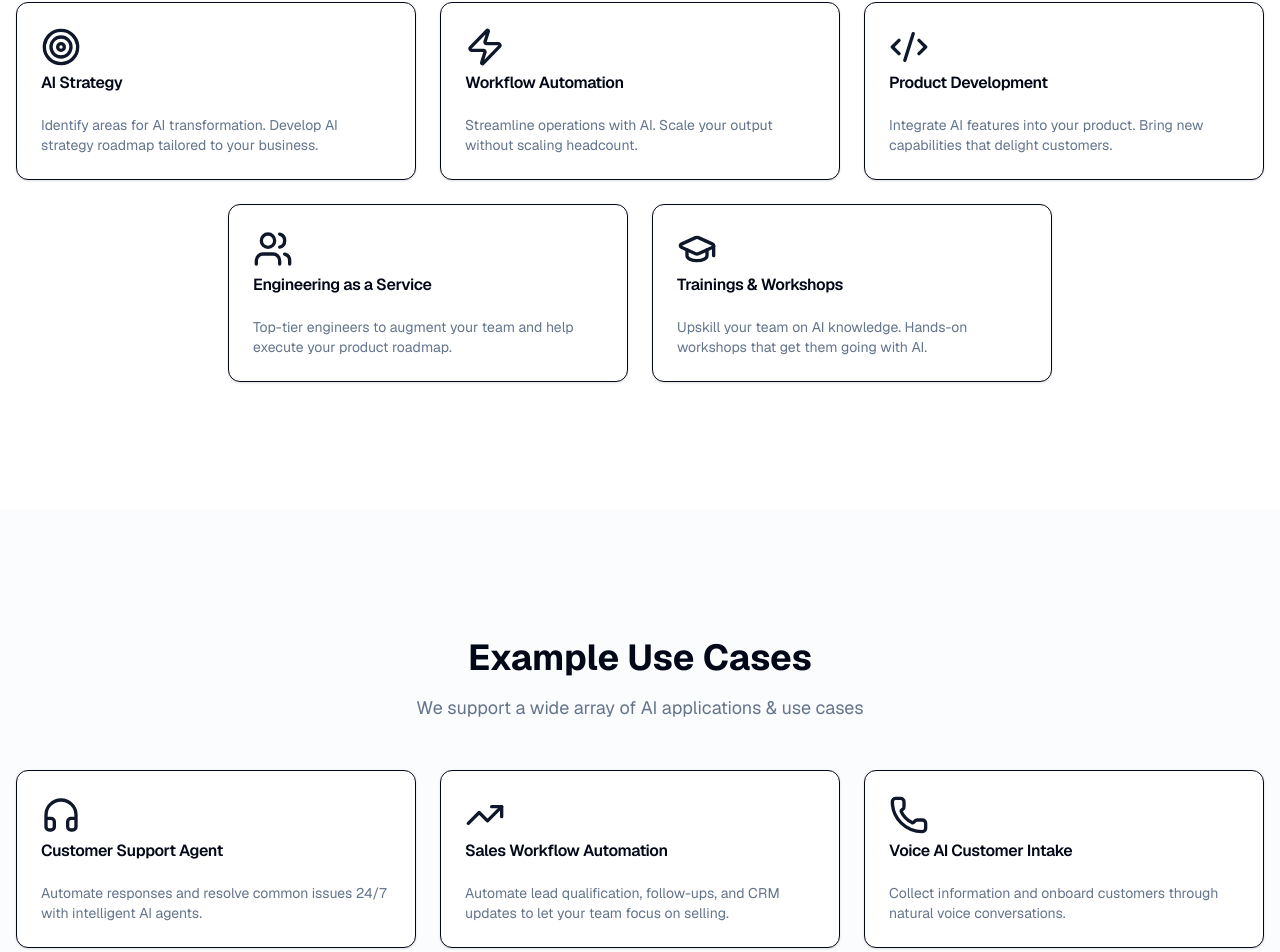
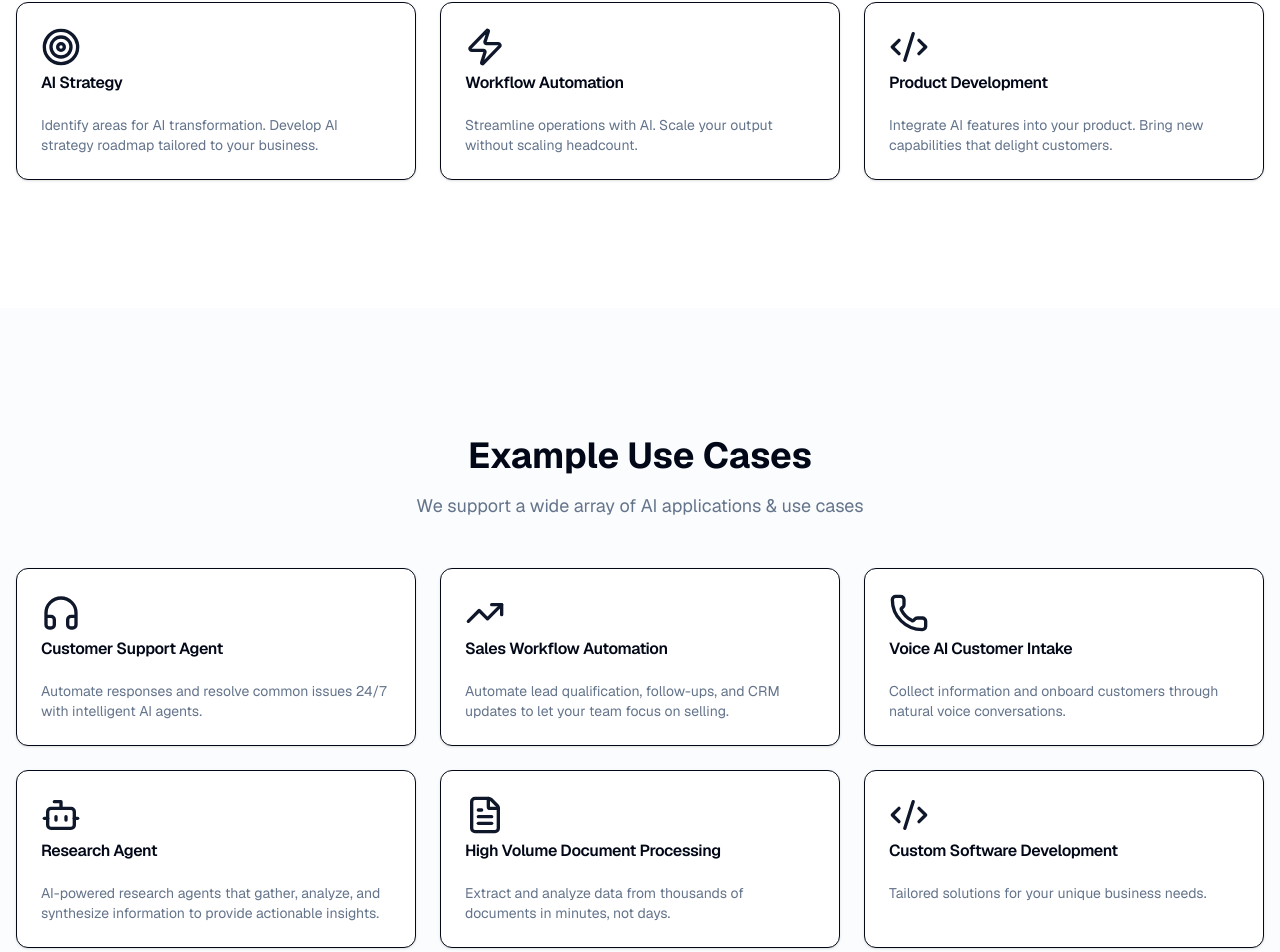
Before and after one commit to kevinzhuang10/ai-consultancy, a Next.js app: page / in a window 1280 px wide. Shown: the part 973-1925 px from the top of the page. Built offline with nearby package versions, Linux system fonts and the light colour scheme.

Commit message:
remove some services

```diff
--- a/app/page.tsx
+++ b/app/page.tsx
@@ -220,7 +220,7 @@ export default function Home() {
                 </CardDescription>
               </CardContent>
             </Card>
-            <Card className="w-full sm:w-[calc(50%-12px)] lg:w-[calc(33.333%-16px)]">
+            {/* <Card className="w-full sm:w-[calc(50%-12px)] lg:w-[calc(33.333%-16px)]">
               <CardHeader>
                 <Users className="h-10 w-10 mb-2 text-primary" />
                 <CardTitle>Engineering as a Service</CardTitle>
@@ -231,8 +231,8 @@ export default function Home() {
                   product roadmap.
                 </CardDescription>
               </CardContent>
-            </Card>
-            <Card className="w-full sm:w-[calc(50%-12px)] lg:w-[calc(33.333%-16px)]">
+            </Card> */}
+            {/* <Card className="w-full sm:w-[calc(50%-12px)] lg:w-[calc(33.333%-16px)]">
               <CardHeader>
                 <GraduationCap className="h-10 w-10 mb-2 text-primary" />
                 <CardTitle>Trainings & Workshops</CardTitle>
@@ -243,7 +243,7 @@ export default function Home() {
                   them going with AI.
                 </CardDescription>
               </CardContent>
-            </Card>
+            </Card> */}
           </div>
         </div>
       </section>
```
